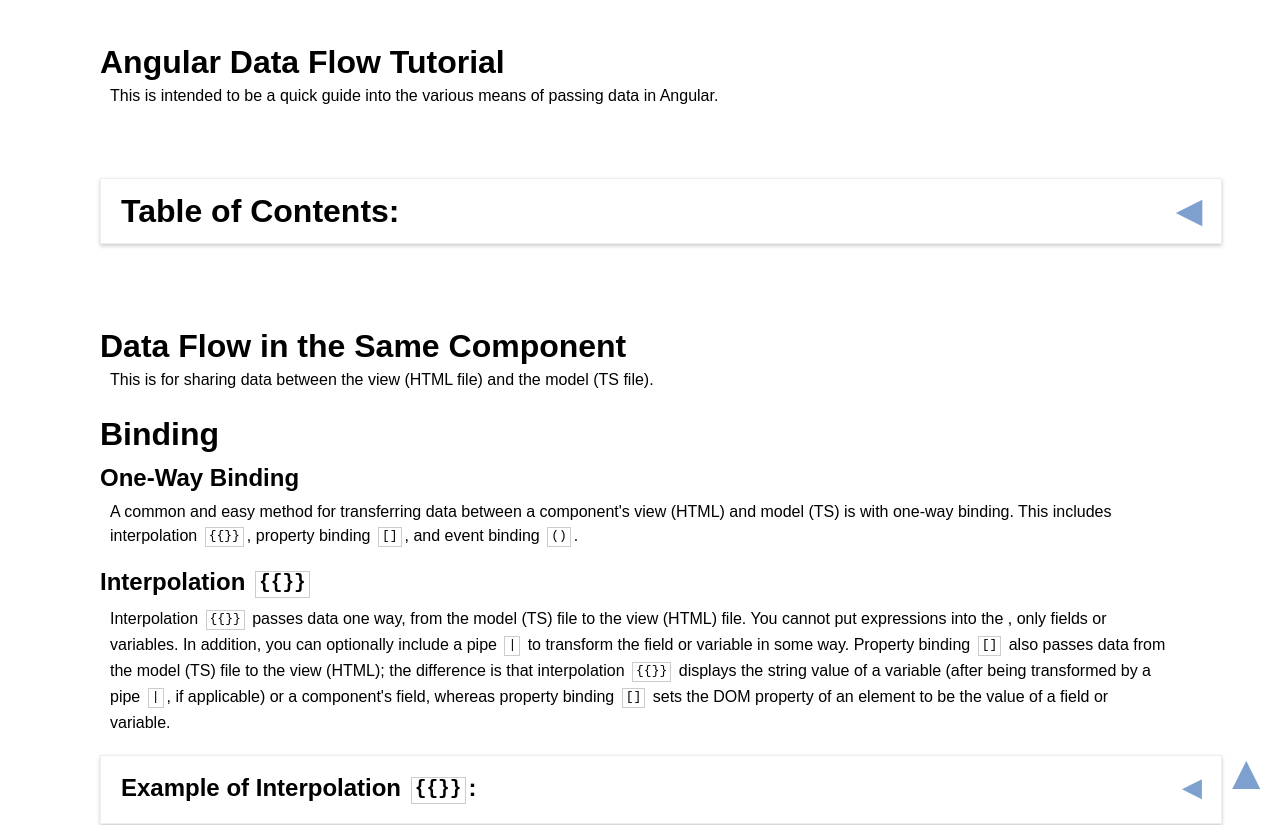
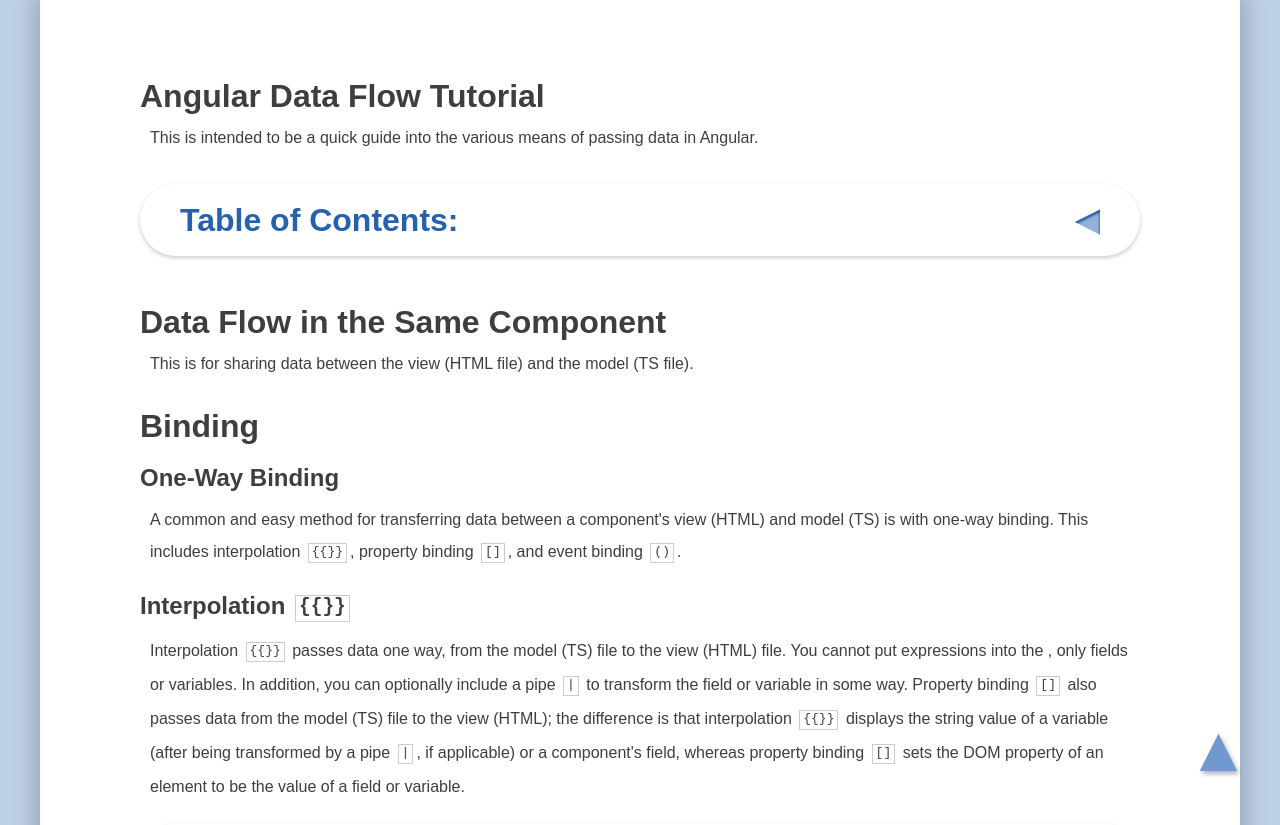
Before and after one commit to KellyRYoung/angular-data-flow-tutorial, an Angular app in the folder angular-data-flow-tutorial/: page / in a window 1280 px wide. Shown: the top 825 px of the page. Built offline with nearby package versions, Linux system fonts and the light colour scheme.

Commit message:
Fixed typo

```diff
--- a/angular-data-flow-tutorial/src/app/app.component.html
+++ b/angular-data-flow-tutorial/src/app/app.component.html
@@ -1,4 +1,5 @@
-<h1 id="top-of-page">Angular Data Flow Tutorial</h1>
+<div class="container" id="top-of-page">
+ <h1>Angular Data Flow Tutorial</h1>
  <p>
   This is intended to be a quick guide into the various means of passing data in
   Angular.
@@ -29,3 +30,4 @@
    <div>▲</div>
   </div>
  </a>
+</div>
--- a/angular-data-flow-tutorial/src/app/binding/binding.component.html
+++ b/angular-data-flow-tutorial/src/app/binding/binding.component.html
@@ -101,7 +101,7 @@
   passes that information back to the model. One common use of event
   binding is to bind the click event in order to trigger a function.
 </p>
-<h6 class="accordion"><span>Example of Property Binding <code>[]</code>:</span></h6>
+<h6 class="accordion"><span>Example of Event Binding <code>()</code>:</span></h6>
 <div class="panel">
   <div class="example-ts">
     doThis() &#123; <br />
--- a/angular-data-flow-tutorial/src/app/parent-child/parent-child.component.html
+++ b/angular-data-flow-tutorial/src/app/parent-child/parent-child.component.html
@@ -265,12 +265,19 @@
       </div>
     </div>
   </div>
+  *Note: ViewChild and AfterViewInit must be imported from @angular/core. The parent component must implement
+  AfterViewInit.
 </div>
-*Note: ViewChild and AfterViewInit must be imported from @angular/core. The parent component must implement AfterViewInit.
 
-<h4>@Output() and EventEmitter()</h4>
-<p>@Output and EventEmitter() allow the child component to send data to the parent. The output from the child component is a custom event that the child emits.</p>
 
+<h4 id="parent-child-output-header">@Output() and EventEmitter()</h4>
+
+<p>@Output and EventEmitter() allow the child component to send data to the parent. This is also how the child can call
+  the parent component's methods. The output from the child
+  component
+  is a custom event that the child emits.</p>
+<h6 class="accordion">Example of @Output() and EventEmitter():</h6>
+<div class="panel">
   <div class="example-ts">
     <span class="comment">// Parent Component</span><br>
     parentMethod() &#123; <br>
@@ -288,7 +295,12 @@
 
   <div class="example-html">
     <span class="comment">&lt;!-- Parent Component --&gt;</span><br>
-  &lt;child-component <span class="tooltip"><div class="tooltiptext">This custom event is defined in and emitted by the child component</div>(callParentEvent)</span>=<span class="tooltip"><div class="tooltiptext">When the parent catches the callParentEvent emitted by the child, it will execute the parentMethod()</div>"parentMethod()"</span>&gt;&lt;/child-component&gt;
+    &lt;child-component <span class="tooltip">
+      <div class="tooltiptext">This custom event is defined in and emitted by the child component</div>(callParentEvent)
+    </span>=<span class="tooltip">
+      <div class="tooltiptext">When the parent catches the callParentEvent emitted by the child, it will execute the
+        parentMethod()</div>"parentMethod()"
+    </span>&gt;&lt;/child-component&gt;
   </div>
 
   <div class="example-html">
@@ -296,8 +308,9 @@
     &lt;button (click)="callParentMethod()"&gt;Call the parent component method&lt;/button&gt;
   </div>
   *Note: EventEmitter and Output must be imported from @angular/core.
+</div>
 
-<h4>Services</h4>
+<h4 id="parent-child-services-header">Services</h4>
 <p>Services can communicate between any components, whether they have a parent/child relationship or not. Often,
   subjects are used in services to detect and respond to changes. Subjects are both observers and observables.</p>
 <h6>Implementing a Service with a Subject:</h6>
--- a/angular-data-flow-tutorial/src/app/toc/toc.component.html
+++ b/angular-data-flow-tutorial/src/app/toc/toc.component.html
@@ -47,8 +47,8 @@
         <li><a href="#ng-on-changes-header">ngOnChanges()</a></li>
         <li><a href="#template-reference-variables-header">TemplateReferenceVariables</a></li>
         <li><a href="#view-child-parent-child-header">ViewChild()</a></li>
-        <li>Emitting Events</li>
-        <li>Services</li>
+        <li><a href="#parent-child-output-header">Emitting Events</a></li>
+        <li><a href="#parent-child-services-header">Services</a></li>
       </ol>
     </li>
     <li>
--- a/angular-data-flow-tutorial/src/styles.scss
+++ b/angular-data-flow-tutorial/src/styles.scss
@@ -7,10 +7,19 @@
 /* Elements */
 body {
  font-family: Arial, Helvetica, sans-serif;
- line-height: 1.5em;
- margin: 50px 100px;
+ line-height: 2em;
  position: relative;
  font-size: 1em;
+ color: rgb(40, 41, 44, 0.9);
+ background-color:  rgba(38, 97, 175, 0.3);
+}
+
+.container {
+  max-width: 1000px;
+  margin: 0 auto;
+  background-color: #fff;
+  padding: 50px 100px;
+  box-shadow: 0 0 20px 5px rgba(0, 0, 0, 0.2);
 }
 
 h1,
@@ -19,9 +28,6 @@
  margin-top: 30px;
  margin-bottom: 10px;
  font-size: 2em;
-}
-h2 {
- margin-top: 70px;
 }
 
 h4,
@@ -108,40 +114,47 @@
 /* from W3 Schools */
 .accordion {
  cursor: pointer;
- width: 100%;
  transition: 0.2s;
- border: 1px solid #eee;
+ // border: 1px solid #eee;
  box-shadow: 0 2px 4px rgba(0, 0, 0, 0.2);
- padding: 20px;
+ padding: 20px 40px;
  display: flex;
  flex-direction: row;
  justify-content: space-between;
+ border-radius: 200px;
+ color: rgba(38, 97, 175, 1);
 }
 .accordion:active {
   // box-shadow: 0 0 0 #fff;
  box-shadow: 0 2px 2px rgba(0, 0, 0, 0.2) inset;
- color: rgba(0,0,0,0.6);
+ color: rgba(38, 97, 175, 0.5);
 }
 
 .accordion:hover {
  background-color: #eee;
  .arrow {
-  color: rgba(38, 97, 175, 1);
+  // color: rgba(38, 97, 175, 1);
  }
 }
 
 .open {
  background-color: #eee;
  .arrow {
-  color: rgba(38, 97, 175, 0.6);
+  // color: rgba(38, 97, 175, 0.6);
   transform: rotate(-90deg);
   transition: 0.2s ease-out;
  }
 }
 
 .arrow {
- color: rgba(38, 97, 175, 0.6);
+//  color: rgba(38, 97, 175, 0.6);
  transition: 0.2s ease-in;
+ color: rgba(0,0,0,0);
+ background-color: rgba(38, 97, 175, 1);
+ text-shadow: -2px 4px 2px rgba(255,255,255,0.5);
+ -webkit-background-clip: text;
+    -moz-background-clip: text;
+         background-clip: text;
 }
 
 .example-html {
@@ -291,14 +304,15 @@
 /* IDs */
 #return-to-top-button {
  position: fixed;
- bottom: 10px;
- right: 10px;
+ bottom: 30px;
+ right: 30px;
  z-index: 100;
- color: rgba(38, 97, 175, 0.6);
- font-size: 3em;
+ color: rgb(112, 153, 207);
+ font-size: 4em;
  font-weight: bold;
  text-align: center;
  align-items: center;
+ text-shadow: 2px 3px 4px rgba(0, 0, 0, 0.3)
 }
 #return-to-top-button:hover {
  color: rgba(38, 97, 175, 1);
```
Lines whose indentation alone changed are shown as unchanged.
